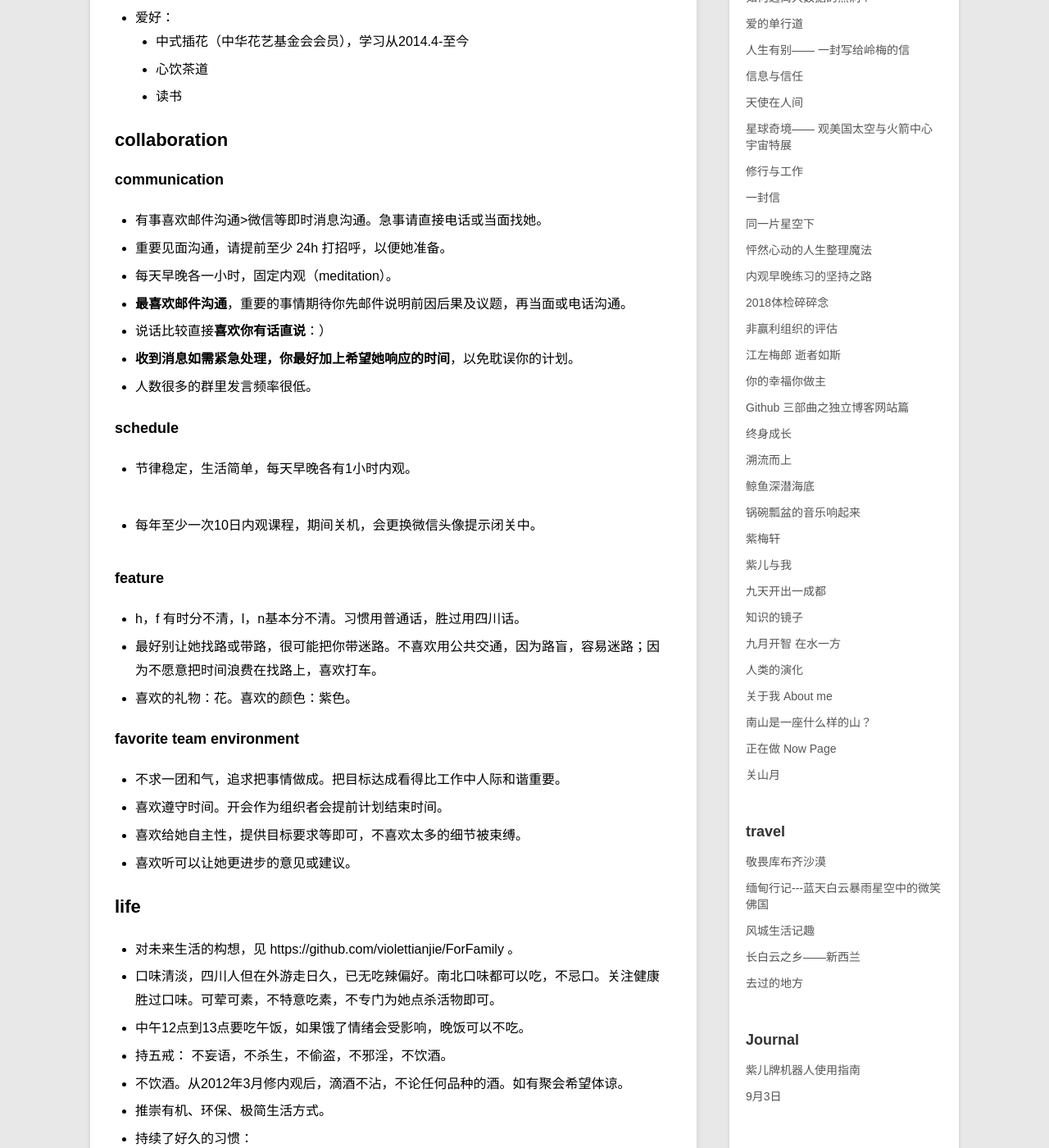
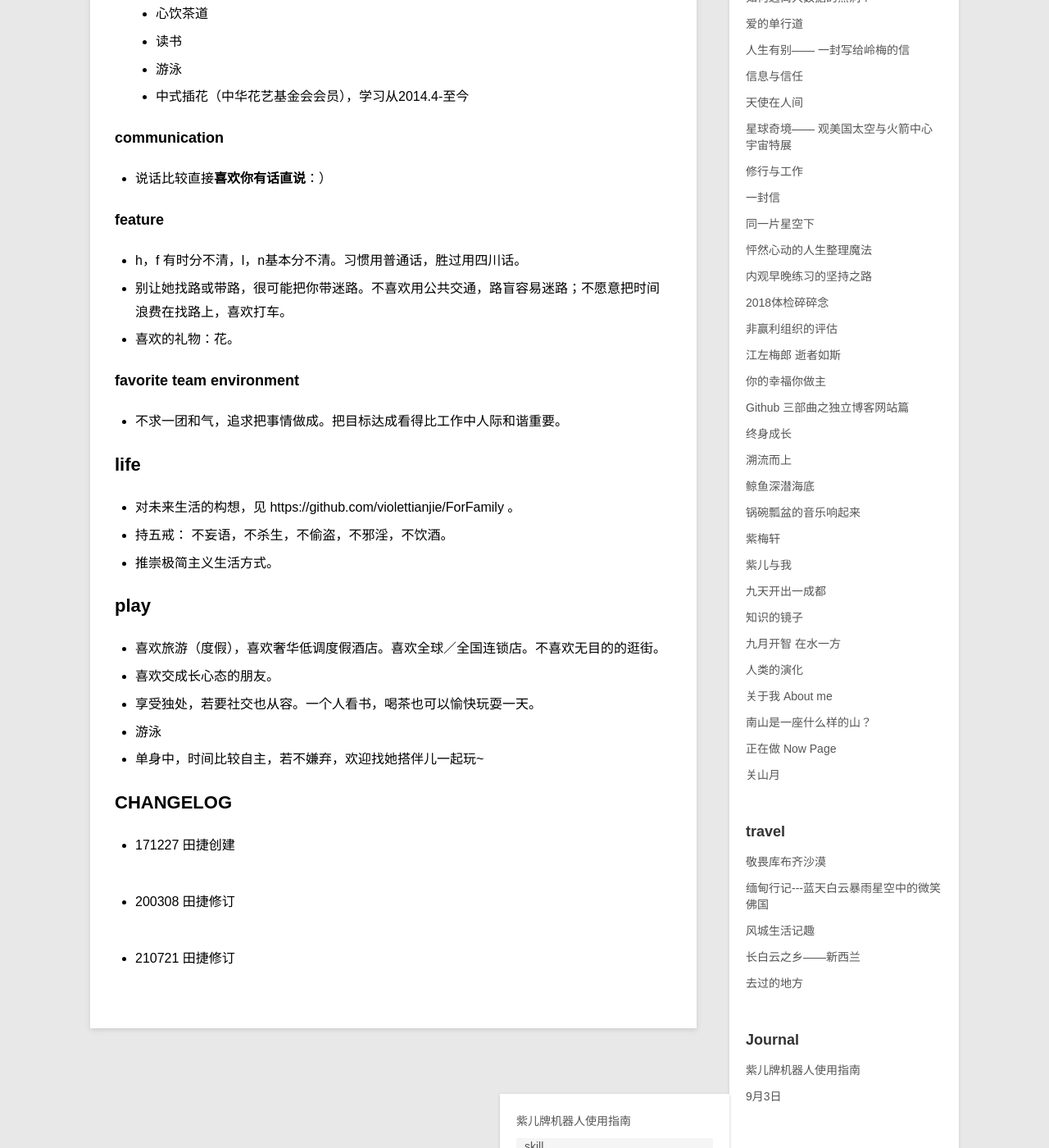
Before and after one commit to violettianjie/violettianjie.github.io, a Jekyll site: the page built from _posts/journal/2017-12-27-usageviolet.md, in a window 1280 px wide and 1400 px high, scrolled down 1108 px. Shown: the whole window at 82% size. Built offline with Jekyll 4.4.1, drawn with Linux system fonts in a browser that asks for light colours; some of the changed text lies outside the part shown.

Commit message:
Update 2017-12-27-usageviolet.md

```diff
--- a/_posts/journal/2017-12-27-usageviolet.md
+++ b/_posts/journal/2017-12-27-usageviolet.md
@@ -35,41 +35,22 @@ description: 人如产品，沟通愉快
 ## skill
 
 - 较擅长：
-	- 成人之美，资源整合
-	- 项目管理
-	- 写作
-	- 英语
-	- 培训
+   - 资源整合
+   - 写作
+   - 英语
+   - 培训及营销
+
 - 爱好：
-  - 中式插花（中华花艺基金会会员），学习从2014.4-至今
   - 心饮茶道
   - 读书
-
-
-## collaboration
+  - 游泳
+  - 中式插花（中华花艺基金会会员），学习从2014.4-至今
 
 
 ### communication
 
 
-
-- 有事喜欢邮件沟通>微信等即时消息沟通。急事请直接电话或当面找她。
-- 重要见面沟通，请提前至少 24h 打招呼，以便她准备。
-- 每天早晚各一小时，固定内观（meditation）。
-- **最喜欢邮件沟通**，重要的事情期待你先邮件说明前因后果及议题，再当面或电话沟通。
 - 说话比较直接**喜欢你有话直说**：）
-- **收到消息如需紧急处理，你最好加上希望她响应的时间**，以免耽误你的计划。
-- 人数很多的群里发言频率很低。
-
-
-
-
-### schedule
-
-- 节律稳定，生活简单，每天早晚各有1小时内观。
-
-- 每年至少一次10日内观课程，期间关机，会更换微信头像提示闭关中。
-
 
 
 
@@ -77,42 +58,32 @@ description: 人如产品，沟通愉快
 
 
 -  h，f 有时分不清，l，n基本分不清。习惯用普通话，胜过用四川话。
--  最好别让她找路或带路，很可能把你带迷路。不喜欢用公共交通，因为路盲，容易迷路；因为不愿意把时间浪费在找路上，喜欢打车。
--  喜欢的礼物：花。喜欢的颜色：紫色。
-
-
+-  别让她找路或带路，很可能把你带迷路。不喜欢用公共交通，路盲容易迷路；不愿意把时间浪费在找路上，喜欢打车。
+-  喜欢的礼物：花。
 
 
 
 ### favorite team environment
 
 - 不求一团和气，追求把事情做成。把目标达成看得比工作中人际和谐重要。
-- 喜欢遵守时间。开会作为组织者会提前计划结束时间。
-- 喜欢给她自主性，提供目标要求等即可，不喜欢太多的细节被束缚。
-- 喜欢听可以让她更进步的意见或建议。
+
 
 ## life
 
 - 对未来生活的构想，见 https://github.com/violettianjie/ForFamily 。
-- 口味清淡，四川人但在外游走日久，已无吃辣偏好。南北口味都可以吃，不忌口。关注健康胜过口味。可荤可素，不特意吃素，不专门为她点杀活物即可。
-- 中午12点到13点要吃午饭，如果饿了情绪会受影响，晚饭可以不吃。
 - 持五戒： 不妄语，不杀生，不偷盗，不邪淫，不饮酒。
-- 不饮酒。从2012年3月修内观后，滴酒不沾，不论任何品种的酒。如有聚会希望体谅。
-- 推崇有机、环保、极简生活方式。
-- 持续了好久的习惯：
-	- 每天早晚内观各1小时 2013年 9月至今
+- 推崇极简主义生活方式。
 
 
 
 ## play
 
-
-- 喜欢旅游（度假），喜欢全球／全国连锁店。不喜欢无目的的逛街。
+- 喜欢旅游（度假），喜欢奢华低调度假酒店。喜欢全球／全国连锁店。不喜欢无目的的逛街。
 - 喜欢交成长心态的朋友。
 - 享受独处，若要社交也从容。一个人看书，喝茶也可以愉快玩耍一天。
-- 游泳、乒乓、爬山等；单身中，时间比较自主，若不嫌弃，欢迎找她搭伴儿一起玩~
-- 不喜欢太喧闹的场合，比如KTV
-- 恐高
+- 游泳
+- 单身中，时间比较自主，若不嫌弃，欢迎找她搭伴儿一起玩~
+
 
 
 
@@ -122,3 +93,5 @@ description: 人如产品，沟通愉快
 - 171227 田捷创建
 
 - 200308 田捷修订
+
+- 210721 田捷修订
```
